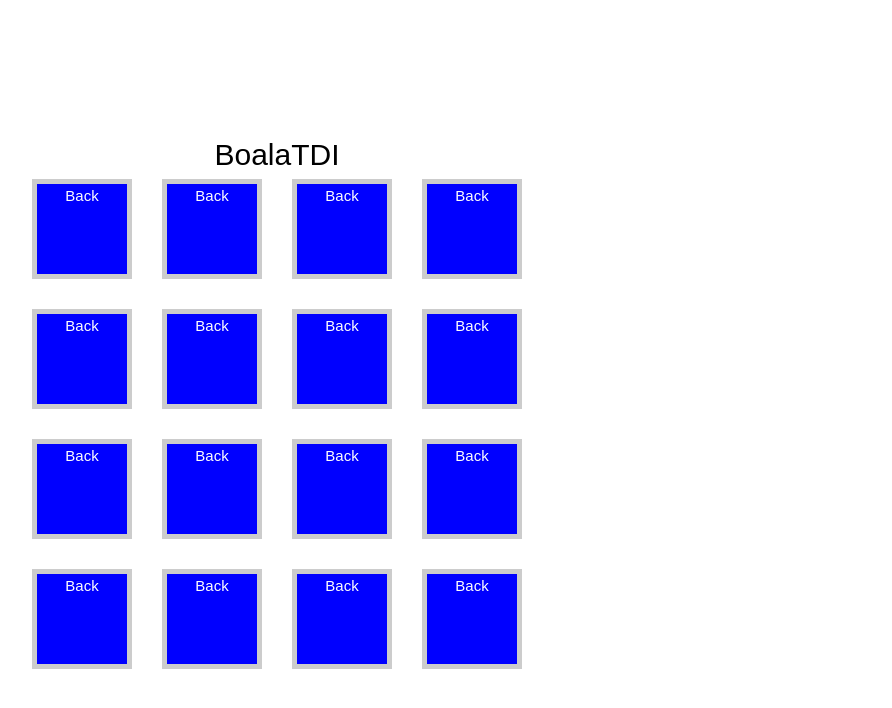
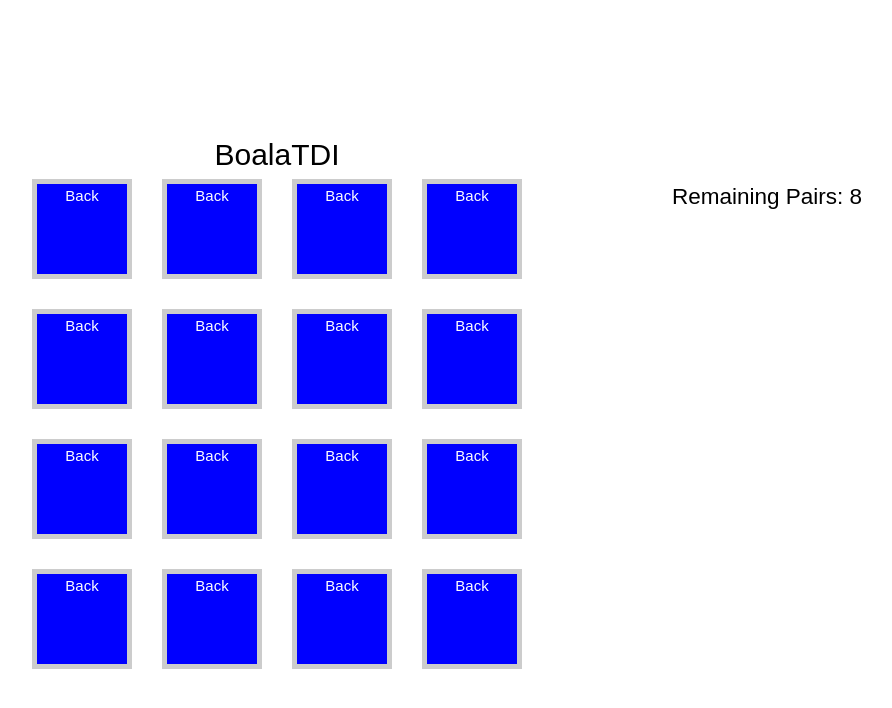
Before and after one commit to StefanBadila/BoalaTDI, a Vue app: page / in a window 1280 px wide. Shown: the top 708 px of the page, without its empty margins (118-1010 px from the left). Built offline with nearby package versions, Linux system fonts and the light colour scheme.

Commit message:
v2 eroare nu merge flip la carti stefane rezolva

```diff
--- a/src/App.vue
+++ b/src/App.vue
@@ -12,11 +12,11 @@
   @select-card="flipCard"
 />
 </section>
-<h1>{{status}}</h1>
+<h2>{{status}}</h2>
 </template>
 
 <script>
-import { ref, watch } from 'vue'
+import { computed , ref, watch } from 'vue'
 import Card from './components/Card.vue'
 
 export default{
@@ -27,11 +27,26 @@
   setup () {
     const cardList = ref([])
     const userSelection =ref([])
-    const status=ref("")
+
+    const status= computed (() => {
+      if(remainingPairs.value === 0){
+        return `Player wins!`     }
+         else {
+         return `Remaining Pairs: ${remainingPairs.value}`
+      }
+    })
+
+    const remainingPairs = computed(() => {
+    const remainingCards= cardList.value.filter(
+    card => card.matched === false
+    ).length
+
+    return remainingCards / 2
+    })
 
     for (let i = 0; i < 16; i++){
       cardList.value.push({
-        value: i,
+        value: 8,
         visible: false,
         position: i,
         matched: false
@@ -100,6 +115,6 @@
   grid-template-rows: 100px 100px 100px 100px;
   grid-column-gap: 30px;
   grid-row-gap: 30px;
-  justify-content: center;
+  justify-content: cent2er;
 }
 </style>
```
